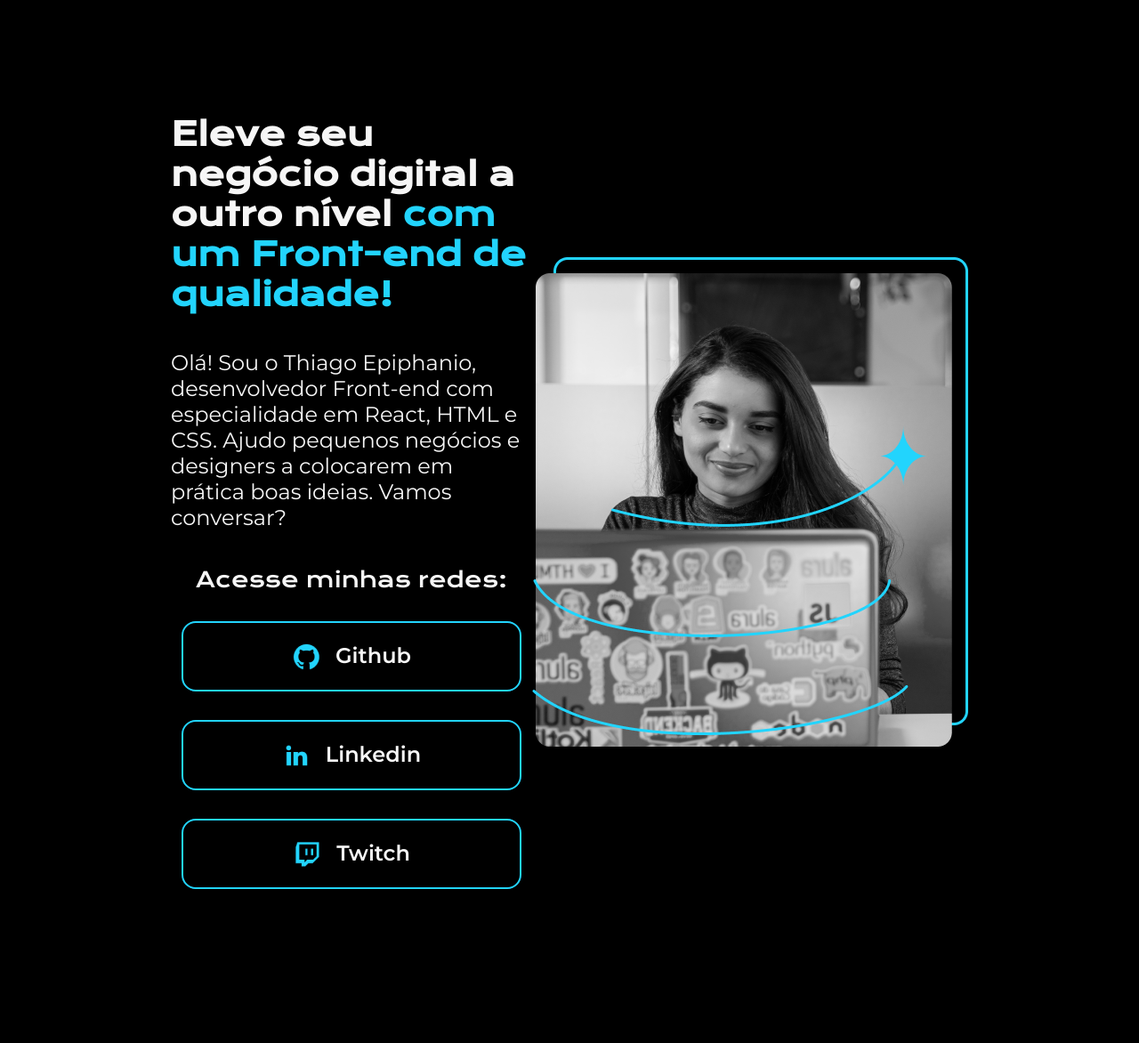
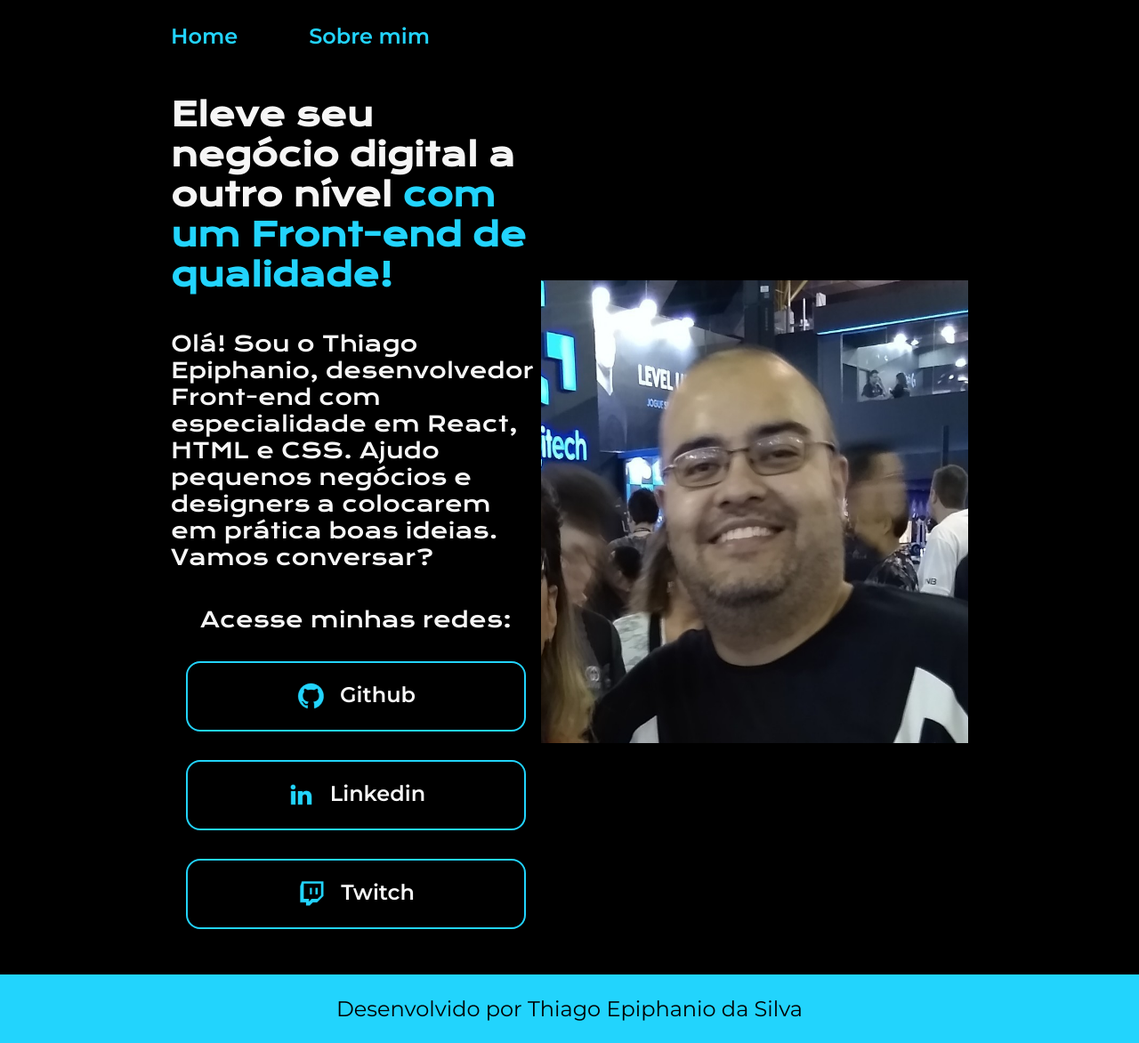
Before and after one commit to ThiagoEpiphanio/Portfolio, a plain HTML site: page index.html in a window 1280 px wide. Shown: the whole page at 89% size. Before the commit the page ends 999 px from the top, so only its background shows below. Drawn offline with nearby package versions, Linux system fonts and the light colour scheme.

Commit message:
Curso HTML e CSS: cabeçalho, footer e variáveis CSS finalizado

```diff
--- a/index.html
+++ b/index.html
@@ -5,10 +5,15 @@
     <meta http-equiv="X-UA-Compatible"  content="IE=Edge">
     <meta name="viewport" content="width=device-width, initial-scale=1.0">
     <title>Portfolio</title>
-    <link rel="stylesheet" href="style.css">
+    <link rel="stylesheet" href="./styles/style.css">
 </head>
 <body>
-    <header></header>
+    <header class="cabecalho">
+        <nav class="cabecalho__menu">
+            <a class="cabecalho__menu__link" href="index.html">Home</a>
+            <a class="cabecalho__menu__link" href="about.html">Sobre mim</a>
+        </nav>
+    </header>
     <main class="apresentacao">
         <section class="apresentacao__conteudo">
             <h1 class="apresentacao__conteudo__titulo">Eleve seu negócio digital a outro nível <strong class="titulo-destaque">com um Front-end de qualidade!</strong></h1>
@@ -23,8 +28,10 @@
                     <img src="./assets/twitch.png">Twitch</a>
             </div>
         </section>
-        <img src="./assets/imagem.png" alt="Foto da Joana Santos programando">
+        <img src="./assets/thiagoavatar.jpg" alt="Foto do Thiago Epiphanio" class="avatar">
     </main>
-    <footer></footer>
+    <footer class="rodape">
+        <p>Desenvolvido por Thiago Epiphanio da Silva</p>
+    </footer>
 </body>
 </html>
--- a/style.css
+++ /dev/null
@@ -1,83 +0,0 @@
-@import url('https://fonts.googleapis.com/css2?family=Krona+One&family=Montserrat:wght@100..900&display=swap');
-
-
-* {
-    margin: 0;
-    padding: 0;
-}
-
-body {
-    height: 100vh;
-    box-sizing: border-box;
-    background: black;
-    color: #F6F6F6;
-}
-
-.titulo-destaque {
-    color: #22D4FD;
-}
-
-.apresentacao {
-    margin: 10% 15%;
-    display: flex;
-    align-items: center;
-    justify-content: space-between;
-}
-
-.apresentacao__conteudo {
-    width: 615px;
-    display: flex;
-    flex-direction: column;
-    gap: 40px;
-}
-
-.apresentacao__conteudo__titulo{
-    font-size: 36px;
-    font-family: 'Krona One', sans-serif;
-}
-
-.apresentacao__conteudo__texto{
-    font-size: 24px;
-    font-weight: 400;
-    font-family:'Montserrat', sans-serif ;
-}
-
-.apresentacao__links{
-    display: flex;
-    flex-direction: column;
-    justify-content: space-between;
-    align-items: center;
-    gap: 32px;
-}
-
-.apresentacao__links_subtitulo{
-    font-family:'Krona One', sans-serif;
-    font-weight: 400;
-    font-size: 24px;
-}
-
-.apresentacao__links__link{
-    /* background-color: #22D4FD; */
-    display: flex;
-    justify-content: center;
-    gap: 16px;
-    border: 2px solid #22D4FD;
-    width: 378px;
-    text-align: center;
-    border-radius: 16px;
-    font-size: 24px;
-    font-family: 'Montserrat', sans-serif;
-    font-weight: 600;
-    padding: 21.5px 0;
-    text-decoration: none;
-    color: #F6F6F6;
-}
-
-.apresentacao__links__link:hover{
-    background-color: #272727;
-    padding: 3%;
-}
-
-.myname:hover{
-    background-color: #272727;
-}
--- /dev/null
+++ b/styles/style.css
@@ -0,0 +1,121 @@
+@import url('https://fonts.googleapis.com/css2?family=Krona+One&family=Montserrat:wght@100..900&display=swap');
+
+:root{
+    --cor-primaria: #000000;
+    --cor-secundaria: #F6F6F6;
+    --cor-terciaria: #22D4FD;
+    --cor-hover: #272727;
+
+    --fonte-primaria: 'Krona One', sans-serif;
+    --fonte-secundaria: 'Montserrat', sans-serif;
+}
+
+* {
+    margin: 0;
+    padding: 0;
+}
+
+body {
+    box-sizing: border-box;
+    background: var(--cor-primaria);
+    color: var(--cor-secundaria)
+}
+
+.cabecalho{
+    padding: 2% 0% 0% 15%;
+}
+
+.cabecalho__menu{
+    display: flex;
+    gap: 80px;
+}
+
+.cabecalho__menu__link{
+    font-family: var(--fonte-secundaria);
+    font-weight: 600;
+    font-size: 24px;
+    color: var(--cor-terciaria);
+    text-decoration: none;
+}
+
+.apresentacao {
+    padding: 4% 15%;
+    display: flex;
+    align-items: center;
+    justify-content: space-between;
+}
+
+.apresentacao__conteudo {
+    width: 615px;
+    display: flex;
+    flex-direction: column;
+    gap: 40px;
+}
+
+.apresentacao__conteudo__titulo{
+    font-size: 36px;
+    font-family: var(--fonte-primaria);
+}
+
+.titulo-destaque {
+    color: var(--cor-terciaria);
+}
+
+.apresentacao__conteudo__texto{
+    font-size: 24px;
+    font-weight: 400;
+    font-family:var(--fonte-primaria);
+}
+
+.apresentacao__links{
+    display: flex;
+    flex-direction: column;
+    justify-content: space-between;
+    align-items: center;
+    gap: 32px;
+}
+
+.apresentacao__links_subtitulo{
+    font-family: var(--fonte-primaria);
+    font-weight: 400;
+    font-size: 24px;
+}
+
+.myname:hover{
+    background-color: #272727;
+}
+
+.avatar{
+    width: 480px;
+    height: 520px;
+}
+
+.apresentacao__links__link{
+    display: flex;
+    justify-content: center;
+    gap: 16px;
+    border: 2px solid var(--cor-terciaria);
+    width: 378px;
+    text-align: center;
+    border-radius: 16px;
+    font-size: 24px;
+    font-family: var(--fonte-secundaria);
+    font-weight: 600;
+    padding: 21.5px 0;
+    text-decoration: none;
+    color: var(--cor-secundaria);
+}
+
+.apresentacao__links__link:hover{
+    background-color: var(--cor-hover);
+}
+
+.rodape{
+    padding: 24px;
+    color: var(--cor-primaria);
+    background-color: var(--cor-terciaria);
+    text-align: center;
+    font-family: var(--fonte-secundaria);
+    font-size: 24px;
+    font-weight: 400;
+}
```
Also changed, not shown: about.html (added, +33 -0 lines).
